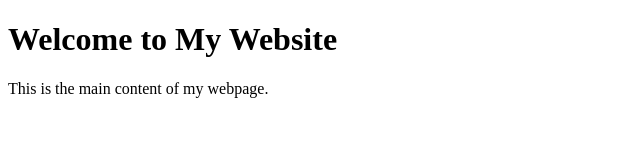
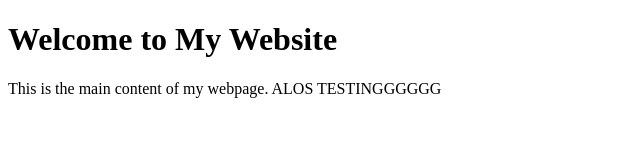
Before and after one commit to Wakeru/SWE_Project, a plain HTML site: page docs/myUniversity.html in a window 1280 px wide. Shown: the whole page, without its empty margins (0-640 px from the left). Drawn offline with Linux system fonts and the light colour scheme.

Commit message:
Update myUniversity.html

```diff
--- a/docs/myUniversity.html
+++ b/docs/myUniversity.html
@@ -6,6 +6,6 @@
 </head>
 <body>
     <h1>Welcome to My Website</h1>
-    <p>This is the main content of my webpage.</p>
+    <p>This is the main content of my webpage. ALOS TESTINGGGGGG</p>
 </body>
 </html>
```
